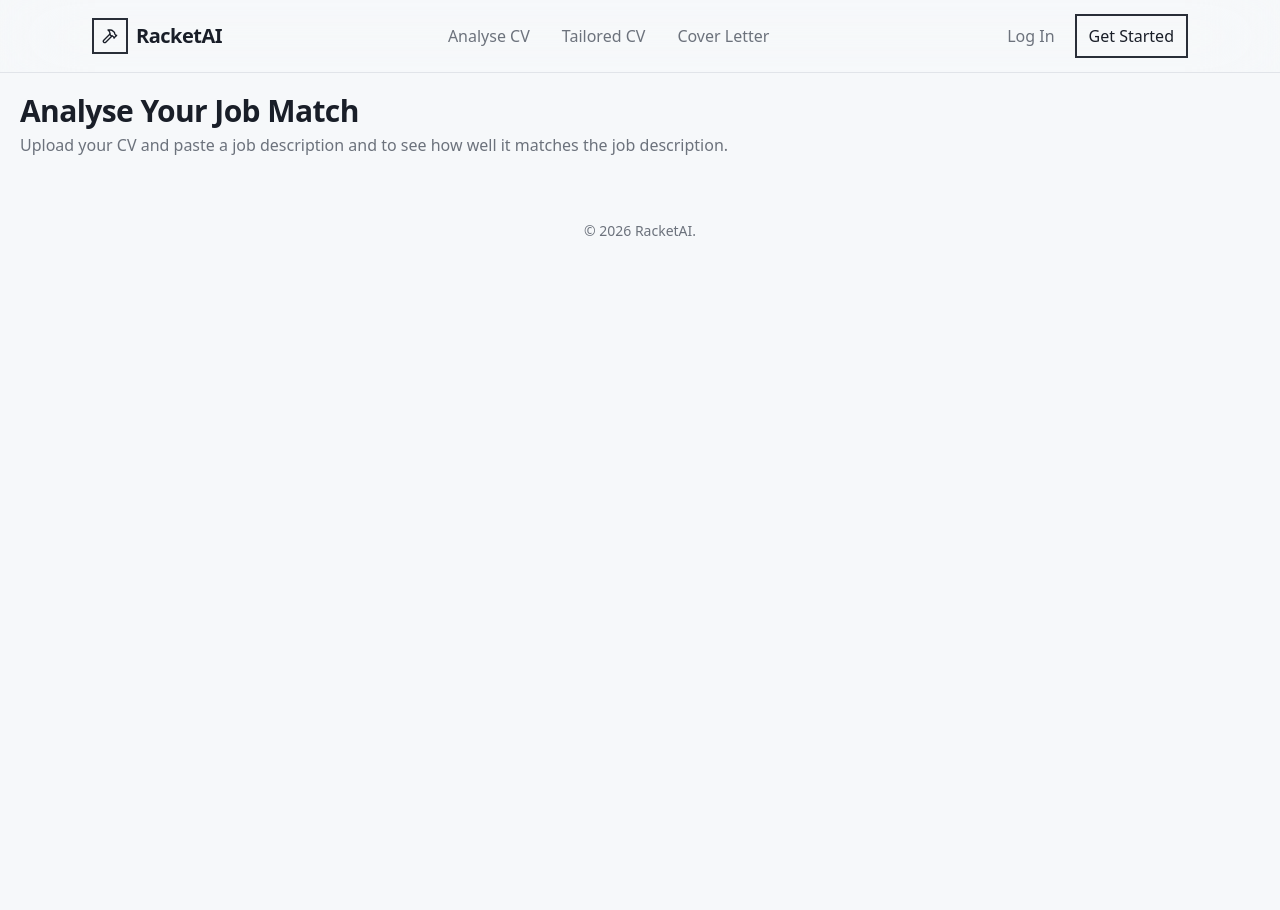
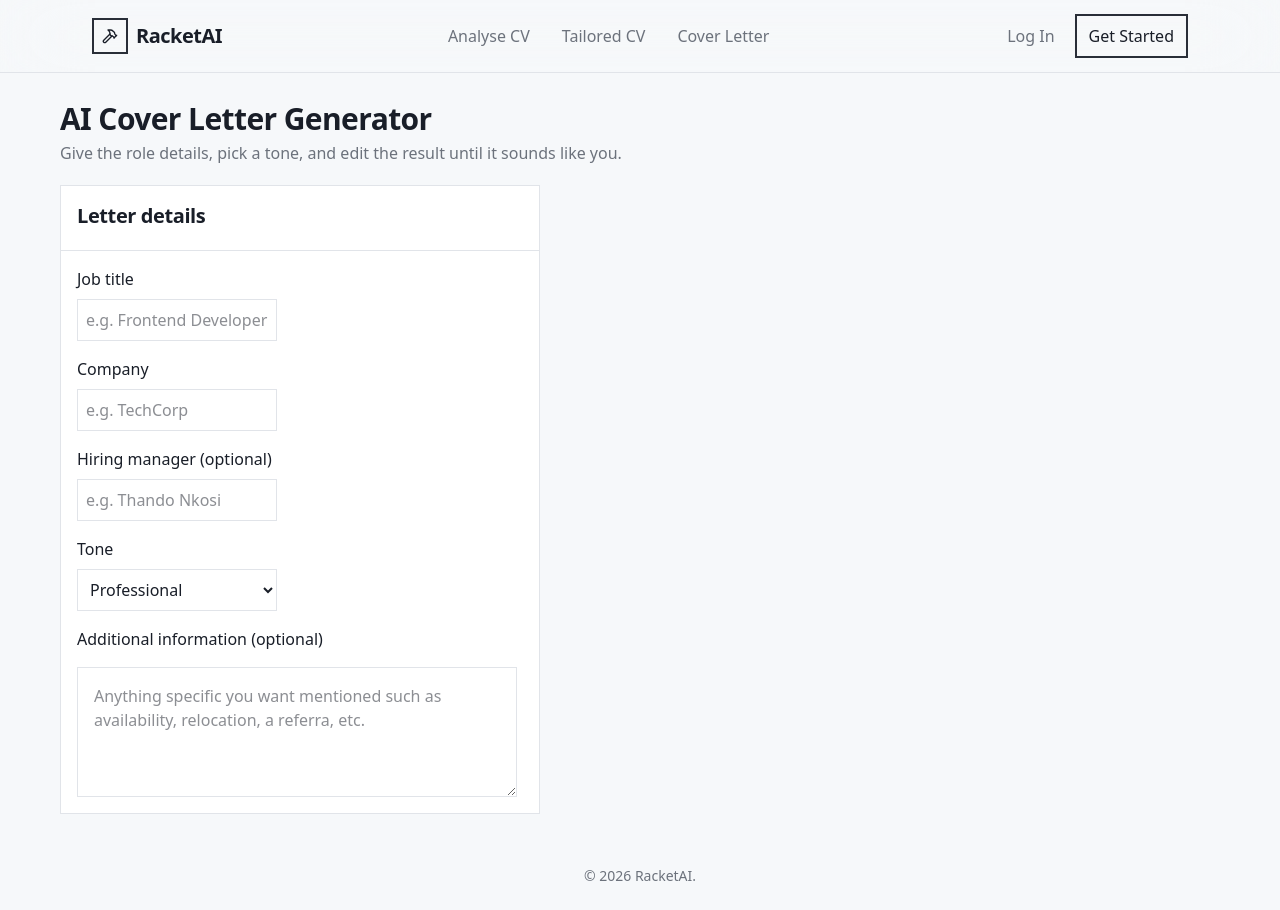
Before and after one commit to SnowyParis/RacketAI, a React (Vite) app: page /cover-letter in a window 1280 px wide. Before the commit the page ends 800 px from the top, so only its background shows below. Built offline with nearby package versions, Linux system fonts and the light colour scheme.

Commit message:
Create CoverLetter form

```diff
--- a/src/components/CoverLetter.jsx
+++ b/src/components/CoverLetter.jsx
@@ -1,11 +1,47 @@
+const inputClassName = "p-2 w-50 border border-input outline-none focus:ring-1 focus:ring-ring"
+const labelClassName = "pt-4 pb-2 text-md font-medium";
+
 function CoverLetter() {
     return (
-        <div className="m-5">
+        <div className="mx-15 my-7">
             <div className="pb-5">
-                <h1 className="pb-1 text-3xl font-bold">Analyse Your Job Match</h1>
+                <h1 className="pb-1 text-3xl font-bold">AI Cover Letter Generator</h1>
                 <p className="text-md text-muted-foreground">
-                    Upload your CV and paste a job description and to see how well it matches the job description.
+                    Give the role details, pick a tone, and edit the result until it sounds like you.
                 </p>
+            </div>
+
+            <div className="flex gap-5">
+                <div className="bg-card w-120 border border-border">
+                    <div className="p-4 border-b border-border">
+                        <h3 className="pb-1 text-xl font-bold">Letter details</h3>
+                    </div>
+
+                    <form className="p-4">
+                        <div className="flex flex-col">
+                            <label className="pb-2 text-md font-medium">Job title</label>
+                            <input className={inputClassName} placeholder="e.g. Frontend Developer" />
+
+                            <label className={labelClassName}>Company</label>
+                            <input className={inputClassName} placeholder="e.g. TechCorp" />
+
+                            <label className={labelClassName}>Hiring manager (optional)</label>
+                            <input className={inputClassName} placeholder="e.g. Thando Nkosi" />
+
+                            <label className={labelClassName}>Tone</label>
+                            <select className={inputClassName}>
+                                <option>Professional</option>
+                                <option>Friendly</option>
+                                <option>Confident</option>
+                                <option>Concise</option>
+                            </select>
+
+                            <label className={labelClassName}>Additional information (optional)</label>
+                            <textarea rows={4} placeholder="Anything specific you want mentioned such as availability, relocation, a referra, etc." className="mt-2 p-4 w-110 border border-input outline-none focus:ring-1 focus:ring-ring">
+                            </textarea>
+                        </div>
+                    </form>
+                </div>
             </div>
         </div>
     );
```
